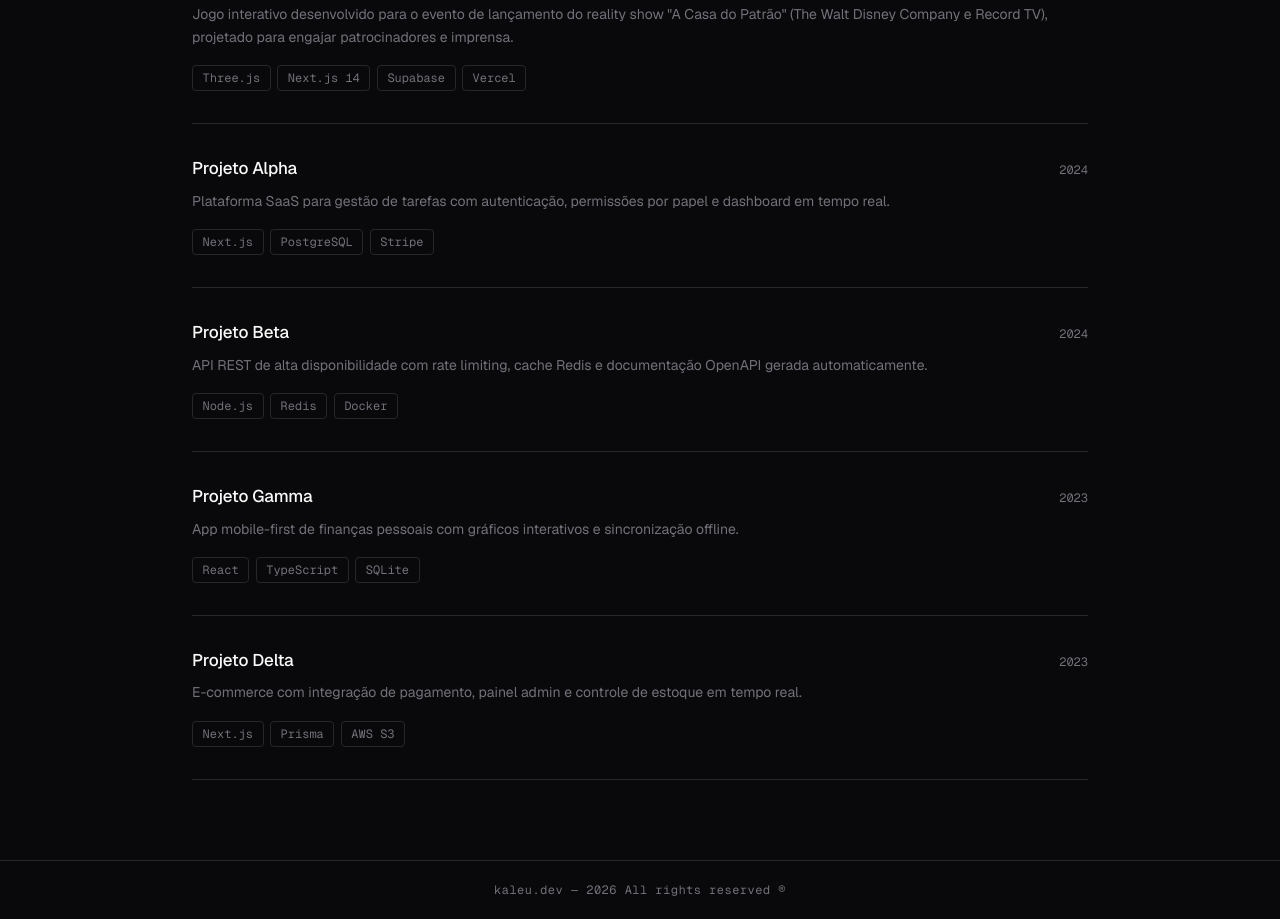
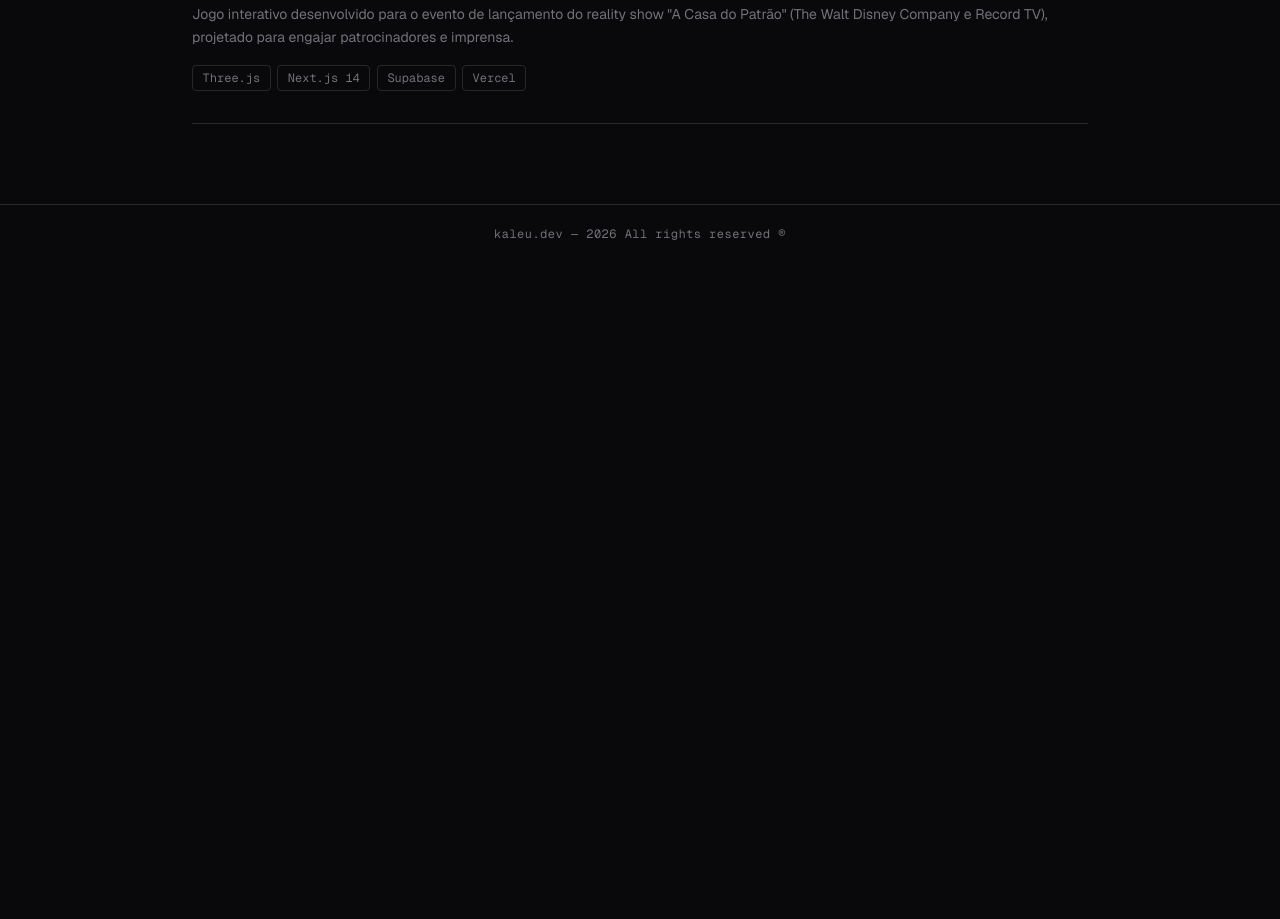
Before and after one commit to Kaleugit/kaleu.dev-site, a Next.js app: page /projetos in a window 1280 px wide. Shown: the part 660-1579 px from the top of the page. After the commit the page ends 923 px from the top, so only its background shows below. Built offline with nearby package versions, Linux system fonts and the light colour scheme.

Commit message:
chore: remove projetos fake da lista /projetos
Co-Authored-By: Claude Sonnet 4.6 <noreply@anthropic.com>

```diff
--- a/app/projetos/page.tsx
+++ b/app/projetos/page.tsx
@@ -24,38 +24,6 @@ const projects = [
     tags: ["Three.js", "Next.js 14", "Supabase", "Vercel"],
     slug: "a-casa-do-patrao",
     year: "2026",
-  },
-  {
-    title: "Projeto Alpha",
-    description:
-      "Plataforma SaaS para gestão de tarefas com autenticação, permissões por papel e dashboard em tempo real.",
-    tags: ["Next.js", "PostgreSQL", "Stripe"],
-    slug: "alpha",
-    year: "2024",
-  },
-  {
-    title: "Projeto Beta",
-    description:
-      "API REST de alta disponibilidade com rate limiting, cache Redis e documentação OpenAPI gerada automaticamente.",
-    tags: ["Node.js", "Redis", "Docker"],
-    slug: "beta",
-    year: "2024",
-  },
-  {
-    title: "Projeto Gamma",
-    description:
-      "App mobile-first de finanças pessoais com gráficos interativos e sincronização offline.",
-    tags: ["React", "TypeScript", "SQLite"],
-    slug: "gamma",
-    year: "2023",
-  },
-  {
-    title: "Projeto Delta",
-    description:
-      "E-commerce com integração de pagamento, painel admin e controle de estoque em tempo real.",
-    tags: ["Next.js", "Prisma", "AWS S3"],
-    slug: "delta",
-    year: "2023",
   },
 ];
 
```
